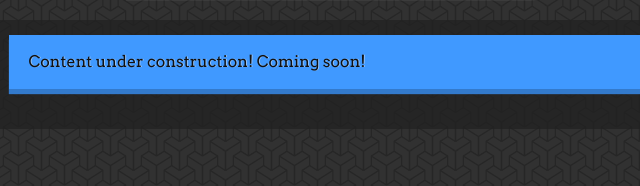
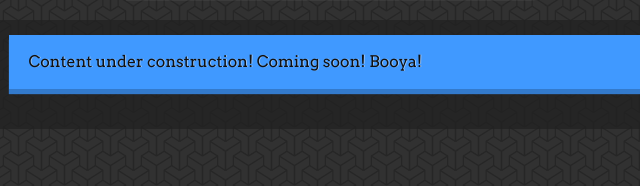
Before and after one commit to jackwkinsey/jackwkinsey.github.io, a plain HTML site: page portfolio.html in a window 1280 px wide. Shown: the part 298-484 px from the top of the page, 304-944 px from the left. Drawn offline with nearby package versions, Linux system fonts and the light colour scheme.

Commit message:
testing Codeanywhere again

```diff
--- a/portfolio.html
+++ b/portfolio.html
@@ -25,7 +25,7 @@
 
             <div id="content">
                 <section>
-                    <p>Content under construction! Coming soon!</p>
+                    <p>Content under construction! Coming soon! Booya!</p>
                 </section>
             </div>
 
```
